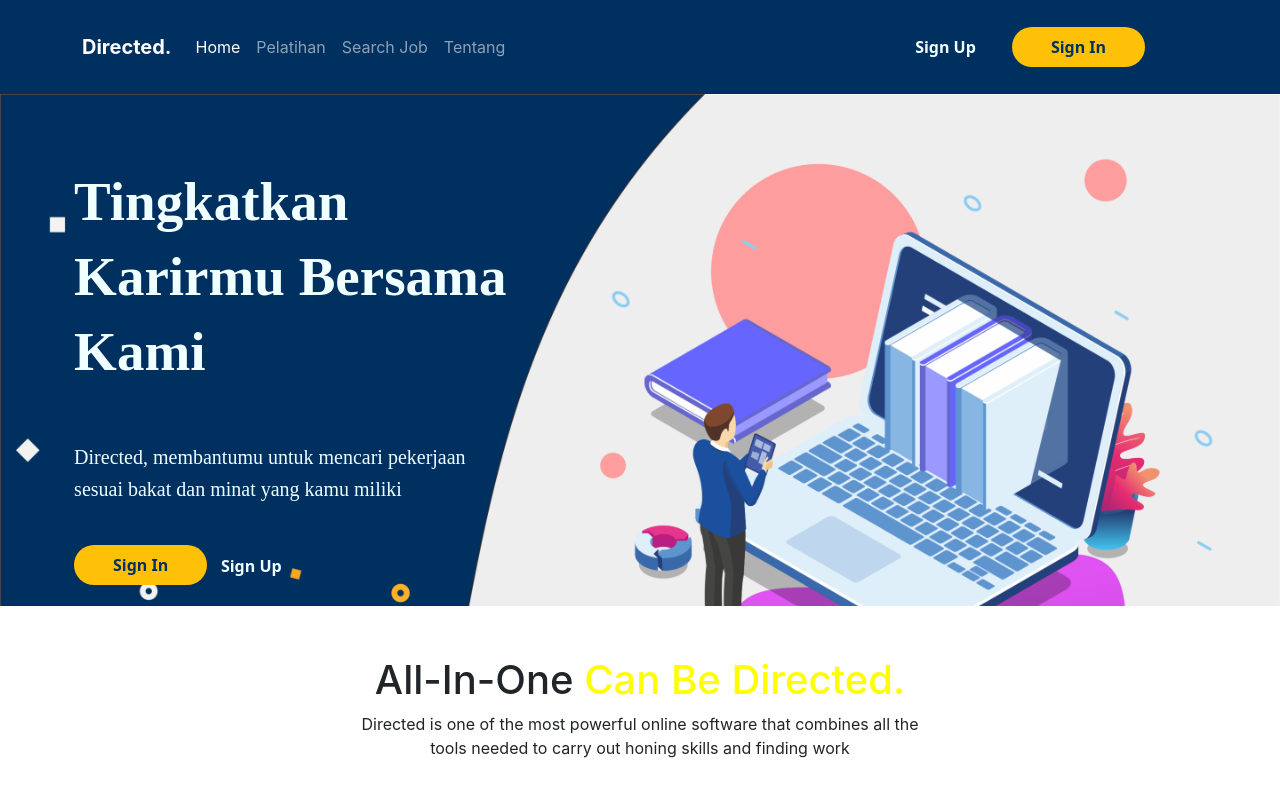
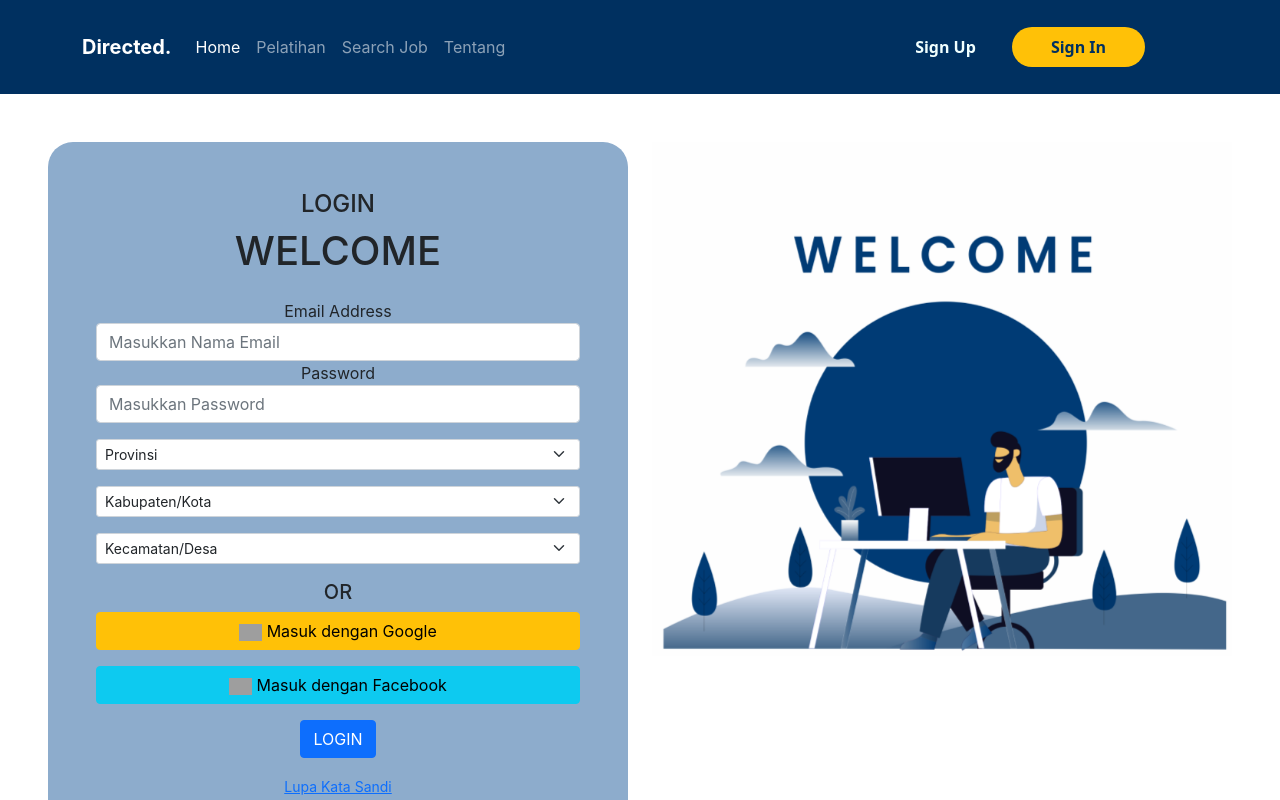
Before and after one commit to anandaadityap/CapstoneProject, a React (Create React App) app: page / in a window 1280 px wide. Shown: the top 800 px of the page. Built offline with nearby package versions, Linux system fonts and the light colour scheme; grey boxes are pictures that could not be loaded.

Commit message:
Sign Up Page

```diff
--- a/src/App.js
+++ b/src/App.js
@@ -4,12 +4,14 @@ import CardHome from "./Components/Card/CardHome";
 import jam from "./assets/home_kit/jam.png";
 import Login from "./Page/Login";
 import Home from "./Page/Home";
+import SignUp from "./Page/SignUp";
 
 function App() {
   return (
     <div className="App">
-      <Home />
+      {/* <Home /> */}
       {/* <Login /> */}
+      <SignUp />
     </div>
   );
 }
--- a/src/Components/Form/index.js
+++ b/src/Components/Form/FormLogin.js
@@ -1,8 +1,10 @@
 import React from "react";
 import "./Index.css";
-import BackLogin from "../../assets/login.png";
 
-const Form = () => {
+
+const FormLogin = (props) => {
+  const {src} = props;
+
   return (
     <div class="form-container m-5">
       <div class="row">
@@ -76,11 +78,11 @@ const Form = () => {
         </div>
 
         <div class="col-md-6">
-          <img className="back-login" src={BackLogin} alt="Gambar Login" width="100%"/>
+          <img className="back-login" src={src} alt="Gambar Login" width="100%"/>
         </div>
       </div>
     </div>
   );
 };
 
-export default Form;
+export default FormLogin;
--- /dev/null
+++ b/src/Components/Form/FormSignUp.js
@@ -0,0 +1,113 @@
+import React from "react";
+import "./Index.css";
+
+
+const FormSignUp = (props) => {
+  const {src} = props;
+
+  return (
+    <div class="form-container m-5">
+      <div class="row">
+        <div class="col-md-6">
+          <div className="box-form p-5">
+            <div class="header mb-4">
+              <div class="h4">LOGIN</div>
+              <div class="h1">WELCOME</div>
+            </div>
+            <form>
+              <div class="email">
+                <label for="input-email">Email Address</label>
+                <input
+                  type="email"
+                  class="form-control"
+                  id="exampleInputEmail1"
+                  aria-describedby="emailHelp"
+                  placeholder="Masukkan Nama Email"
+                />
+              </div>
+              <div class="pwd mb-3">
+                <label for="input-password">Password</label>
+                <input
+                  type="password"
+                  class="form-control"
+                  id="exampleInputPassword1"
+                  placeholder="Masukkan Password"
+                />
+              </div>
+              <div class="mb-3">
+                <select class="form-select form-select-sm" aria-label=".form-select-sm example">
+                    <option selected>Provinsi</option>
+                    <option value="1">One</option>
+                    <option value="2">Two</option>
+                    <option value="3">Three</option>
+                </select>
+                </div>
+                <div class="mb-3">
+                <select class="form-select form-select-sm" aria-label=".form-select-sm example">
+                    <option selected>Kabupaten/Kota</option>
+                    <option value="1">One</option>
+                    <option value="2">Two</option>
+                    <option value="3">Three</option>
+                </select>
+                </div>
+                <div class="mb-3">
+                <select class="form-select form-select-sm" aria-label=".form-select-sm example">
+                    <option selected>Kecamatan/Desa</option>
+                    <option value="1">One</option>
+                    <option value="2">Two</option>
+                    <option value="3">Three</option>
+                </select>
+                </div>
+
+              <div class="h5">OR</div>
+              <p>
+                <button type="button" class="btn btn-warning">
+                  <img
+                    className="icon"
+                    src="https://cdn1.iconfinder.com/data/icons/google-s-logo/150/Google_Icons-09-512.png"
+                    alt="icon"
+                    width="5%"
+                  />{" "}
+                  Masuk dengan Google
+                </button>
+              </p>
+              <p>
+                <button type="button" class="btn btn-info">
+                  <img
+                    className="icon"
+                    src="https://i.pinimg.com/originals/8e/fb/55/8efb55e9efc12eb11bedf41caa7f33bb.png"
+                    alt="icon"
+                    width="5%"
+                  />{" "}
+                  Masuk dengan Facebook
+                </button>
+              </p>
+              <p>
+                <button type="submit" class="btn btn-primary">
+                  LOGIN
+                </button>
+              </p>
+              <div className="text">
+                <a href="#.">
+                  <small className="reset">Lupa Kata Sandi</small>
+                </a>
+                <p>
+                  Belum Punya Akun?
+                  <a href="#.">
+                    <small className="reset mb-5">Daftar Sekarang</small>
+                  </a>
+                </p>
+              </div>
+            </form>
+          </div>
+        </div>
+
+        <div class="col-md-6">
+          <img className="back-login" src={src} alt="Gambar Login" width="100%"/>
+        </div>
+      </div>
+    </div>
+  );
+};
+
+export default FormSignUp;
--- a/src/Page/Login.js
+++ b/src/Page/Login.js
@@ -1,14 +1,15 @@
 import React from "react";
 import Navbar from "../Components/Navbar";
-import Form from "../Components/Form";
+import FormLogin from "../Components/Form/FormLogin";
 import Footer from "../Components/Footer";
 import CardHome from "../Components/Card/CardHome";
+import BackLogin from "../assets/login.png";
 
 function Login() {
   return (
     <>
       <Navbar />
-      <Form />
+      <FormLogin src={BackLogin}/>
       <Footer />
     </>
   );
--- /dev/null
+++ b/src/Page/SignUp.js
@@ -0,0 +1,17 @@
+import React from 'react'
+import Navbar from '../Components/Navbar';
+import FormSignUp from '../Components/Form/FormSignUp.js';
+import Footer from '../Components/Footer';
+import BackSignup from '../assets/SignUp.png'
+
+function SignUp(){
+    return(
+        <>
+            <Navbar />
+            <FormSignUp src={BackSignup}/>
+            <Footer />
+        </>
+    )
+}
+
+export default SignUp;
```
Also changed, not shown: src/assets/Sign Up page polos 1.png (added), src/assets/SignUp.png (added).
